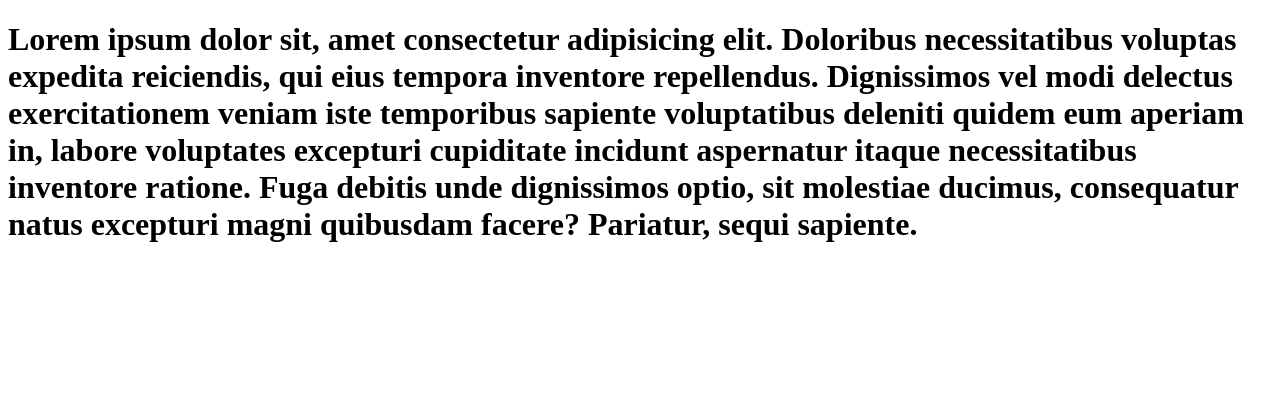
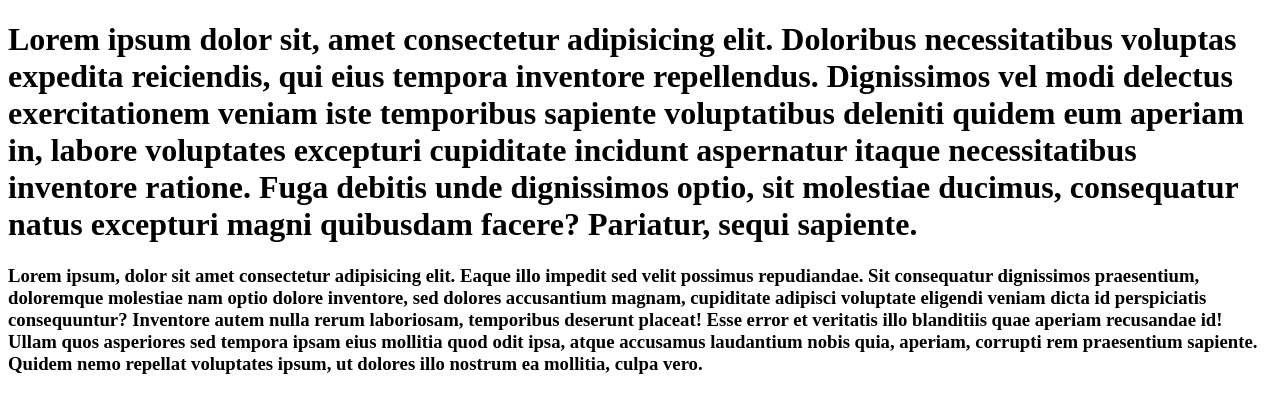
Before and after one commit to MohammadDevs/Futurt-Shopno-Mart, a plain HTML site: page index.html in a window 1280 px wide. Drawn offline with Linux system fonts and the light colour scheme.

Commit message:
added something

```diff
--- a/index.html
+++ b/index.html
@@ -7,5 +7,6 @@
 </head>
 <body>
     <h1>Lorem ipsum dolor sit, amet consectetur adipisicing elit. Doloribus necessitatibus voluptas expedita reiciendis, qui eius tempora inventore repellendus. Dignissimos vel modi delectus exercitationem veniam iste temporibus sapiente voluptatibus deleniti quidem eum aperiam in, labore voluptates excepturi cupiditate incidunt aspernatur itaque necessitatibus inventore ratione. Fuga debitis unde dignissimos optio, sit molestiae ducimus, consequatur natus excepturi magni quibusdam facere? Pariatur, sequi sapiente.</h1>
+    <h3>Lorem ipsum, dolor sit amet consectetur adipisicing elit. Eaque illo impedit sed velit possimus repudiandae. Sit consequatur dignissimos praesentium, doloremque molestiae nam optio dolore inventore, sed dolores accusantium magnam, cupiditate adipisci voluptate eligendi veniam dicta id perspiciatis consequuntur? Inventore autem nulla rerum laboriosam, temporibus deserunt placeat! Esse error et veritatis illo blanditiis quae aperiam recusandae id! Ullam quos asperiores sed tempora ipsam eius mollitia quod odit ipsa, atque accusamus laudantium nobis quia, aperiam, corrupti rem praesentium sapiente. Quidem nemo repellat voluptates ipsum, ut dolores illo nostrum ea mollitia, culpa vero.</h3>
 </body>
 </html>
```
